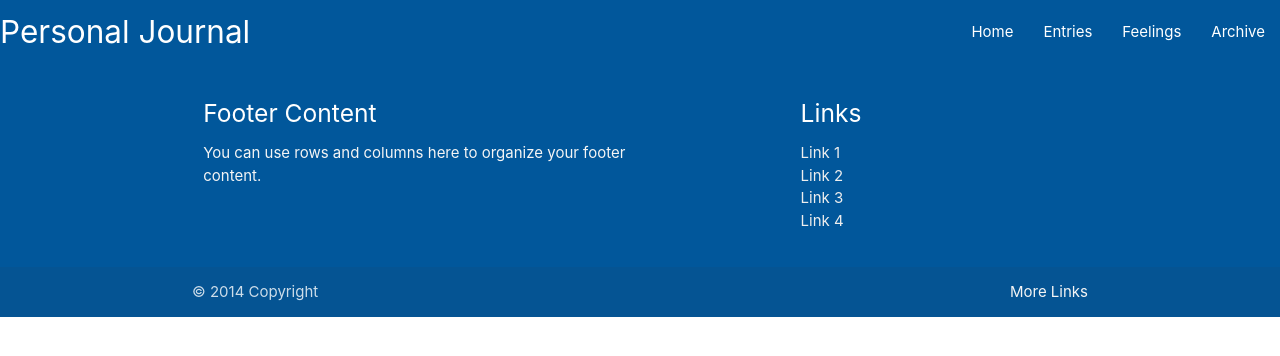
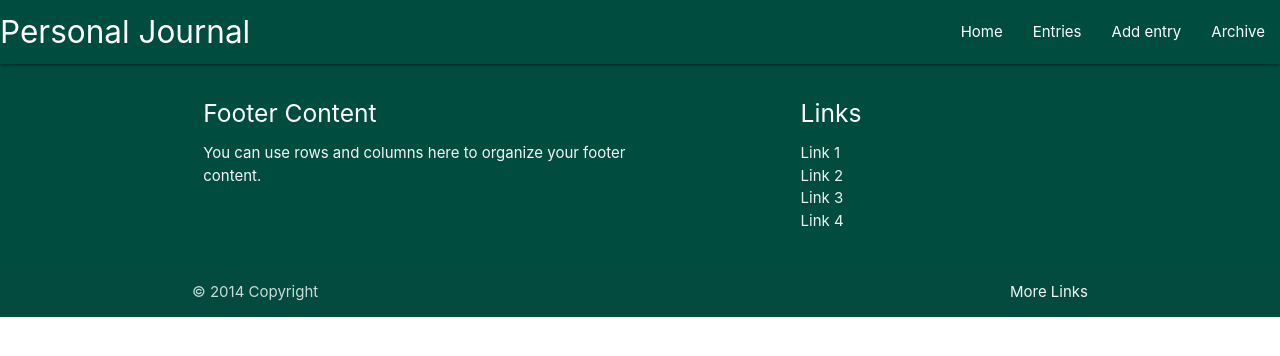
Before and after one commit to onisstudio/personal-journal-ms3, a Flask app: page /get_entries in a window 1280 px wide. Shown: the top 356 px of the page. Run offline with Flask 2, Linux system fonts and the light colour scheme; data that the repository does not hold is empty; some libraries are stand-ins or nearby versions.

Commit message:
Add entry created date for entries

```diff
--- a/app.py
+++ b/app.py
@@ -2,6 +2,7 @@ import os
 from flask import Flask, render_template, redirect, request, url_for
 from flask_pymongo import PyMongo
 from bson.objectid import ObjectId
+import datetime
 
 app = Flask(__name__)
 app.config["MONGO_DBNAME"] = 'personal_journal'
@@ -23,7 +24,9 @@ def add_entry():
 @app.route('/insert_entry', methods=['POST'])
 def insert_entry():
     entries = mongo.db.entries
-    entries.insert_one(request.form.to_dict())
+    form_data = request.form.to_dict()
+    form_data['entry_created'] = datetime.datetime.utcnow()
+    entries.insert_one(form_data)
     return redirect(url_for('get_entries'))
 
 if __name__ == '__main__':
--- a/templates/addentry.html
+++ b/templates/addentry.html
@@ -42,7 +42,7 @@
                 </div>
             </div>
             <div class="card-action right-align">
-                <button class="btn waves-effect waves-light" type="submit" name="action">Save<i
+                <button class="btn waves-effect waves-light" type="submit">Save<i
                         class="material-icons right">add</i></button>
             </div>
             </form>
--- a/templates/base.html
+++ b/templates/base.html
@@ -10,24 +10,26 @@
 
 <body>
 
+    <div class="navbar-fixed">
         <nav>
-        <div class="nav-wrapper light-blue darken-4">
+            <div class="nav-wrapper teal darken-4">
                 <a href="#" class="brand-logo">Personal Journal</a>
                 <ul id="nav-mobile" class="right hide-on-med-and-down">
-                <li><a href="base.html">Home</a></li>
+                    <li><a href="/">Home</a></li>
                     <li><a href="entries.html">Entries</a></li>
-                <li><a href="feelings.html">Feelings</a></li>
+                    <li><a href="/add_entry">Add entry</a></li>
                     <li><a href="archive.html">Archive</a></li>
                 </ul>
             </div>
         </nav>
+    </div>
 
     <div class="container">
         {% block content %}
         {% endblock %}
     </div>
 
-    <footer class="page-footer light-blue darken-4">
+    <footer class="page-footer teal darken-4">
         <div class="container">
             <div class="row">
                 <div class="col l6 s12">
--- a/templates/entries.html
+++ b/templates/entries.html
@@ -6,13 +6,14 @@
     <div class="col s12">
         <div class="card blue-grey darken-1">
             <div class="card-content white-text">
-                <span class="card-title">{{entry.entry_title}} <span class="new badge red"
-                        data-badge-caption="{{entry.feeling_name}}"></span></span>
-                <p class="flow-text truncate">{{entry.entry_story}}</p>
+                <span class="card-title flow-text">{{entry.entry_title}} <span class="new badge red"
+                        data-badge-caption="{{entry.entry_created}}"></span></span>
+                <p class="flow-text">{{entry.entry_story}}</p>
             </div>
             <div class="card-action">
                 <a href="#">Edit</a>
                 <a href="#">Delete</a>
+                <span class="right">feeling {{entry.feeling_name}}</span>
             </div>
         </div>
     </div>
```
Lines whose indentation alone changed are shown as unchanged.
